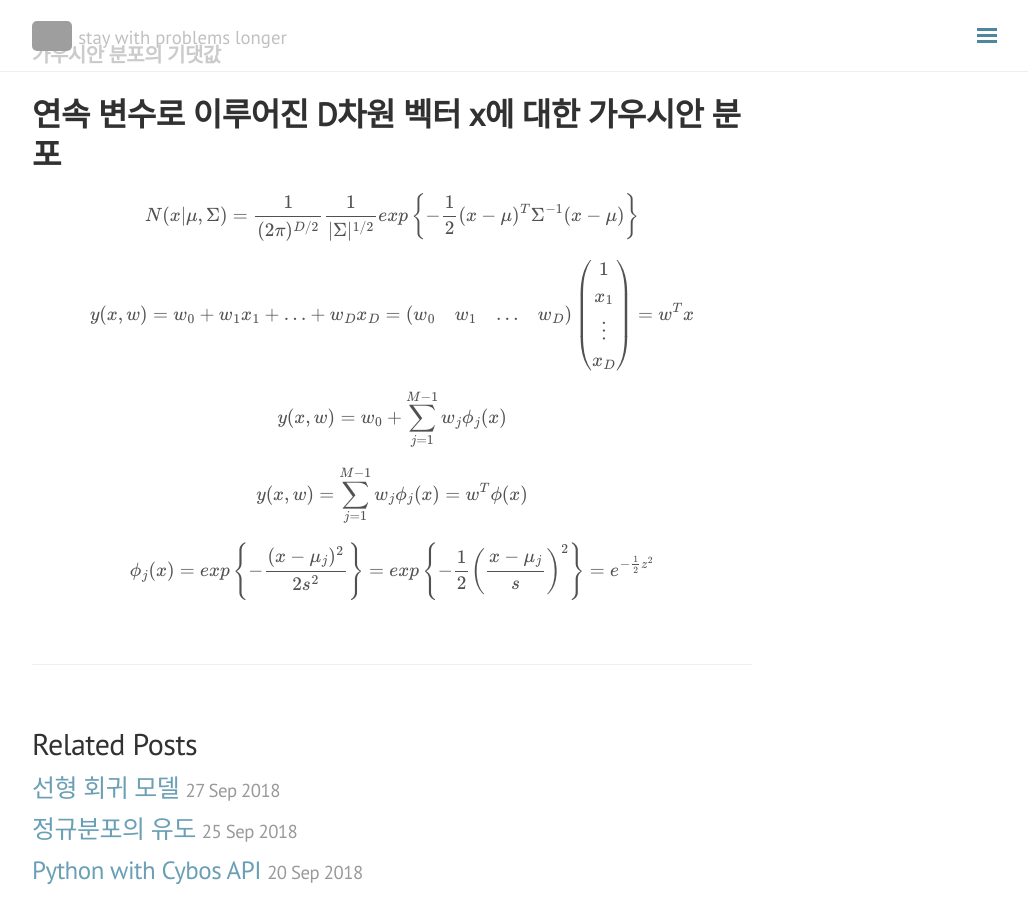
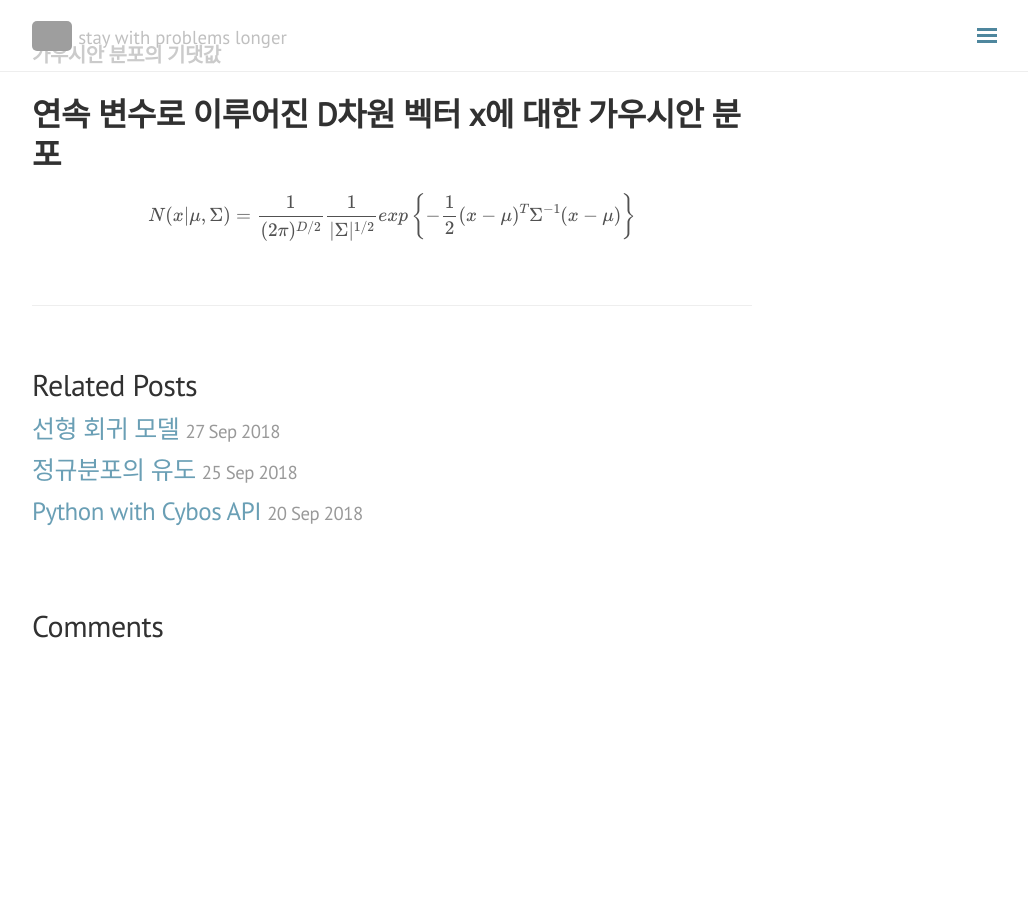
Before and after one commit to seokhoonj/seokhoonj.github.io, a Jekyll site: the page built from _posts/Math/2018-09-28-Math-gaussian_distribution.md, in a window 1280 px wide and 900 px high, scrolled down 560 px. Shown: the whole window, without its empty margins (248-1276 px from the left). Built offline with Jekyll 4.4.1, drawn with Linux system fonts in a browser that asks for light colours; nearby versions of some CDN libraries; formulas are drawn with MathJax 3; comment, search, counter and statistics services are not loaded; after the commit the page ends 1215 px from its top, so only the background shows below that; grey boxes are pictures that could not be loaded.

Commit message:
add _posts

```diff
--- a/_posts/Math/2018-09-28-Math-gaussian_distribution.md
+++ b/_posts/Math/2018-09-28-Math-gaussian_distribution.md
@@ -20,7 +20,3 @@ comments: false
 
 # 연속 변수로 이루어진 D차원 벡터 x에 대한 가우시안 분포
 \\( N(x\|\mu, \Sigma) = \frac{1}{(2\pi)^{D/2}}\frac{1}{\|\Sigma\|^{1/2}} exp\left\lbrace-\frac{1}{2}(x-\mu)^T\Sigma^{-1}(x-\mu)\right\rbrace \\)
-\\( y(x, w) = w\_0 + w\_1x\_1 + ... + w\_Dx\_D  = \left(\begin{array}{ccc} w\_0 & w\_1 & \ldots & w\_D \end{array}\right) \left(\begin{array}{c} 1 \\\\ x\_1 \\\\ \vdots \\\\ x\_D \end{array}\right) = w^T x \\)
-\\( y(x, w) = w\_0 + \sum\_{j=1}^{M-1} w\_j\phi\_j(x) \\)
- \\( y(x, w) = \sum\_{j=1}^{M-1} w\_j\phi\_j(x) = w^T \phi(x) \\)
- \\( \phi\_j(x) = exp\left\lbrace-\frac{(x-\mu\_j)^2}{2s^2}\right\rbrace  = exp\left\lbrace-\frac{1}{2}\left(\frac{x-\mu\_j}{s}\right)^2\right\rbrace = e^{-\frac{1}{2}z^2} \\)
```
